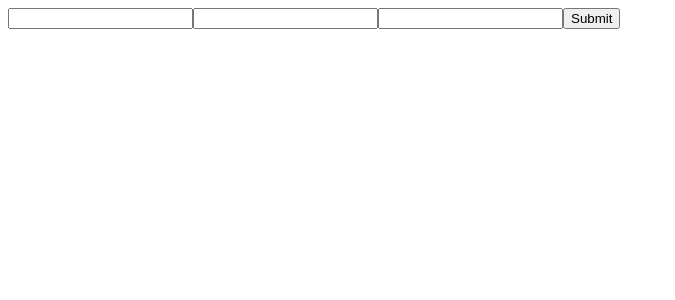
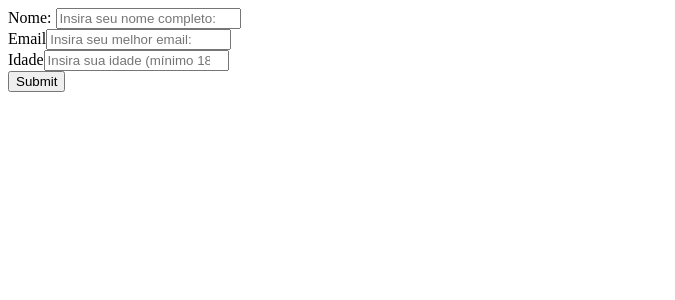
Before and after one commit to JoaoIto/LoginForm-Google, a React (Vite) app: page / in a window 1280 px wide. Shown: the top 300 px of the page, without its empty margins (0-675 px from the left). Built offline with nearby package versions, Linux system fonts and the light colour scheme.

Commit message:
Base form

```diff
--- a/src/components/Input.tsx
+++ b/src/components/Input.tsx
@@ -1,20 +1,26 @@
-import { Path, UseFormRegister } from "react-hook-form";
+import React from 'react';
+import { useForm, FormProvider, Controller, useFormContext  } from 'react-hook-form';
 
-interface IFormValues {
-  "First Name": string;
-  Age: number;
+interface Props {
+  label: string;
+  type: string;
+  name: string;
+  placeholder: string;
+  required?: boolean;
 }
 
-type InputProps = {
-  label: Path<IFormValues>;
-  register: UseFormRegister<IFormValues>;
-  required: boolean;
+export const Input: React.FC<Props> = ({ label, type, name, placeholder, required }) => {
+  const methods = useFormContext();
+
+  return (
+    <div>
+      <label>{label}</label>
+      <Controller
+        name={name}
+        control={methods.control}
+        defaultValue=""
+        render={({ field }) => <input {...field} type={type} placeholder={placeholder} required={required}/>}
+      />
+    </div>
+  );
 };
-
-// The following component is an example of your existing Input Component
-const Input = ({ label, register, required }: InputProps) => (
-  <>
-    <label>{label}</label>
-    <input {...register(label, { required })} />
-  </>
-);
--- a/src/main.tsx
+++ b/src/main.tsx
@@ -1,10 +1,10 @@
 import React from 'react'
 import ReactDOM from 'react-dom/client'
-import { SignUp } from './pages/SignUp'
+import { SignupForm } from './pages/SignUp'
 import './assets/styles/App.css'
 
 ReactDOM.createRoot(document.getElementById('root') as HTMLElement).render(
   <React.StrictMode>
-    <SignUp />
+    <SignupForm />
   </React.StrictMode>,
 )
--- a/src/pages/SignUp.tsx
+++ b/src/pages/SignUp.tsx
@@ -1,21 +1,30 @@
-import { useForm, SubmitHandler } from "react-hook-form";
+import React, { useState } from "react";
+import { useForm, FormProvider, Controller } from "react-hook-form";
+import { Input } from "../components/Input";
 
-interface SignUp {
+interface FormValues {
   firstName: string;
   lastName: string;
-  age: number;
+  email: string;
 }
 
-export function SignUp() {
-  const { register, handleSubmit } = useForm<SignUp>();
-  const onSubmit: SubmitHandler<SignUp> = data => console.log(data);
+export const SignupForm: React.FC = () => {
+  const methods = useForm();
+
+  const onSubmit = (data: any) => {
+    console.log(data);
+  };
 
   return (
-    <form onSubmit={handleSubmit(onSubmit)}>
-      <input {...register("firstName", { required: true, maxLength: 20 })} />
-      <input {...register("lastName", { pattern: /^[A-Za-z]+$/i })} />
-      <input type="number" {...register("age", { min: 18, max: 99 })} />
-      <input type="submit" />
-    </form>
+    <FormProvider {...methods}>
+      <form onSubmit={methods.handleSubmit(onSubmit)}>
+
+        <Input label="Nome: " type="text" name="user.nome" placeholder="Insira seu nome completo: " required />
+        <Input label="Email" type="email" name="user.email" placeholder="Insira seu melhor email: " required />
+        <Input label="Idade" type="number" name="user.idade" placeholder="Insira sua idade (mínimo 18)" required />
+
+        <button type="submit">Submit</button>
+      </form>
+    </FormProvider>
   );
-}
+};
```
